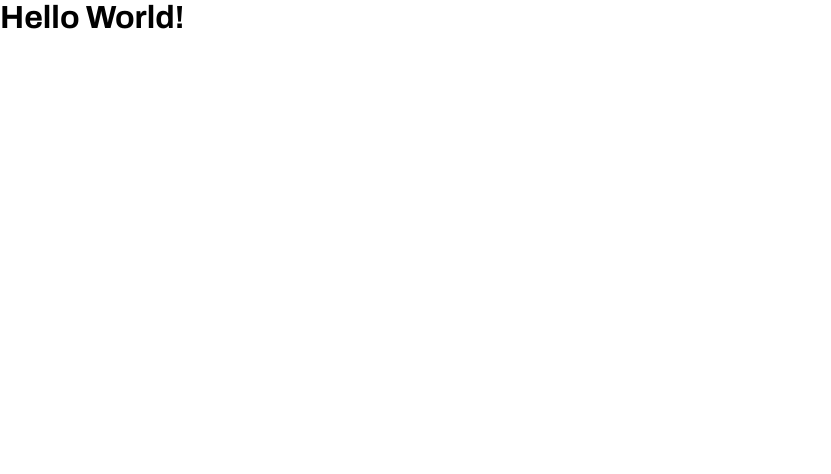
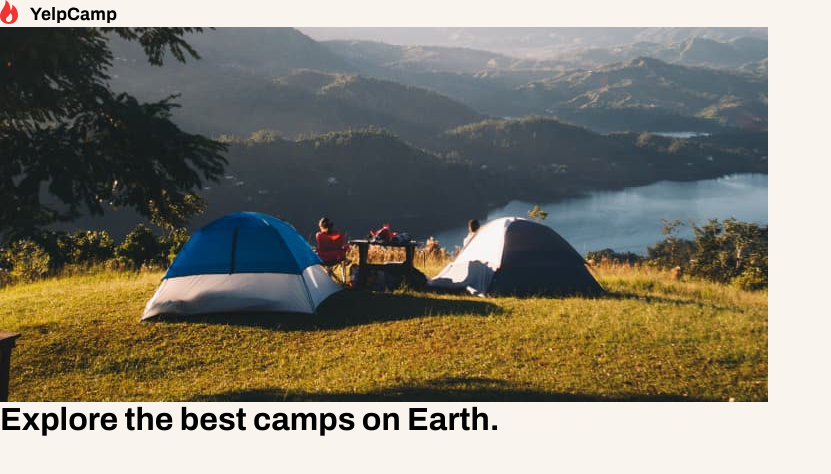
Before and after one commit to TevinDeale/yelp-camp, a React (Vite) app: page / in a window 1280 px wide. Shown: the top 474 px of the page, without its empty margins (0-831 px from the left). Built offline with nearby package versions, Linux system fonts and the light colour scheme.

Commit message:
added the landing page component, background color

```diff
--- a/src/components/App/App.jsx
+++ b/src/components/App/App.jsx
@@ -1,10 +1,11 @@
 import './App.css'
+import Landing from '../Landing/Landing';
 
 function App() {
 
   return (
     <>
-      <h1>Hello World!</h1>
+      <Landing />
     </>
   )
 }
--- /dev/null
+++ b/src/components/Landing/Landing.jsx
@@ -0,0 +1,22 @@
+import logo from '../../Assets/Logo.svg';
+import heroCampMobile from '../../Assets/Hero Image (Tablet and Mobile).jpg'
+
+const Landing = () => {
+    return (
+    <>
+        <header className='logo'>
+            <img src={logo} alt='logo' />
+        </header>
+
+        <div className='hero-camp-mobile-container'>
+            <img src={heroCampMobile} alt='Hero Camp' />
+        </div>
+
+        <main className='main-container'>
+            <h1>Explore the best camps on Earth.</h1>
+        </main>
+    </>
+    )
+}
+
+export default Landing
--- a/src/index.css
+++ b/src/index.css
@@ -12,6 +12,7 @@
 
 body {
   min-height: 100vh;
+  background-color: rgb(249, 244, 238);
 }
 
 img, picture, svg, video {
```
Also changed, not shown: src/components/Landing/Landing.css (added).
